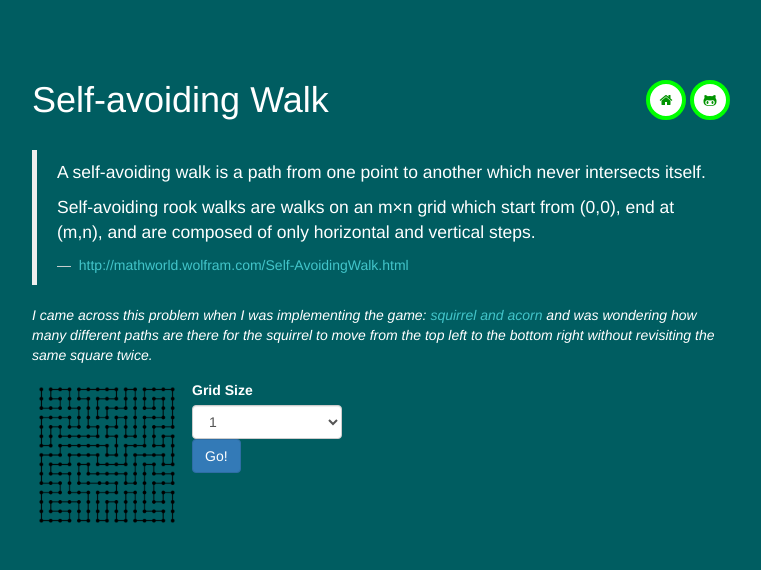
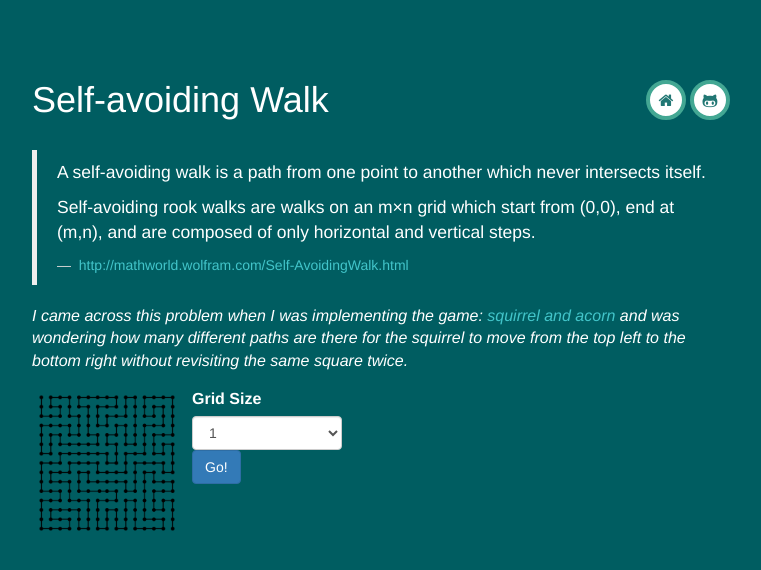
Before and after one commit to xming13/self-avoiding-walk, a plain HTML site: page index.html in a window 1280 px wide. Shown: the whole page, without its empty margins (258-1019 px from the left). Drawn offline with nearby package versions, Linux system fonts and the light colour scheme.

Commit message:
change color and font size

```diff
--- a/index.html
+++ b/index.html
@@ -41,6 +41,9 @@
 
         html,
         body {
+            font-size: 100%;
+            margin: 0;
+            padding: 0;
             background: #005D61;
             color: #fff;
         }
@@ -84,7 +87,7 @@
             border-radius: 50%;
             color: transparent;
             margin: 0 2px;
-            border: 4px solid #0f0;
+            border: 4px solid #43A793;
         }
         #container > header nav a:after {
             content: attr(data-info);
@@ -103,7 +106,7 @@
         }
 
         #container > header nav a:hover {
-            background: #009400;
+            background: #227774;
         }
 
         #container > header nav a:hover:before {
@@ -120,9 +123,9 @@
             speak: none;
             font-style: normal;
             font-weight: normal;
-            line-height: 2.3;
+            line-height: 2;
             text-align: center;
-            color: #009400;
+            color: #227774;
             -webkit-font-smoothing: antialiased;
         }
 
```
